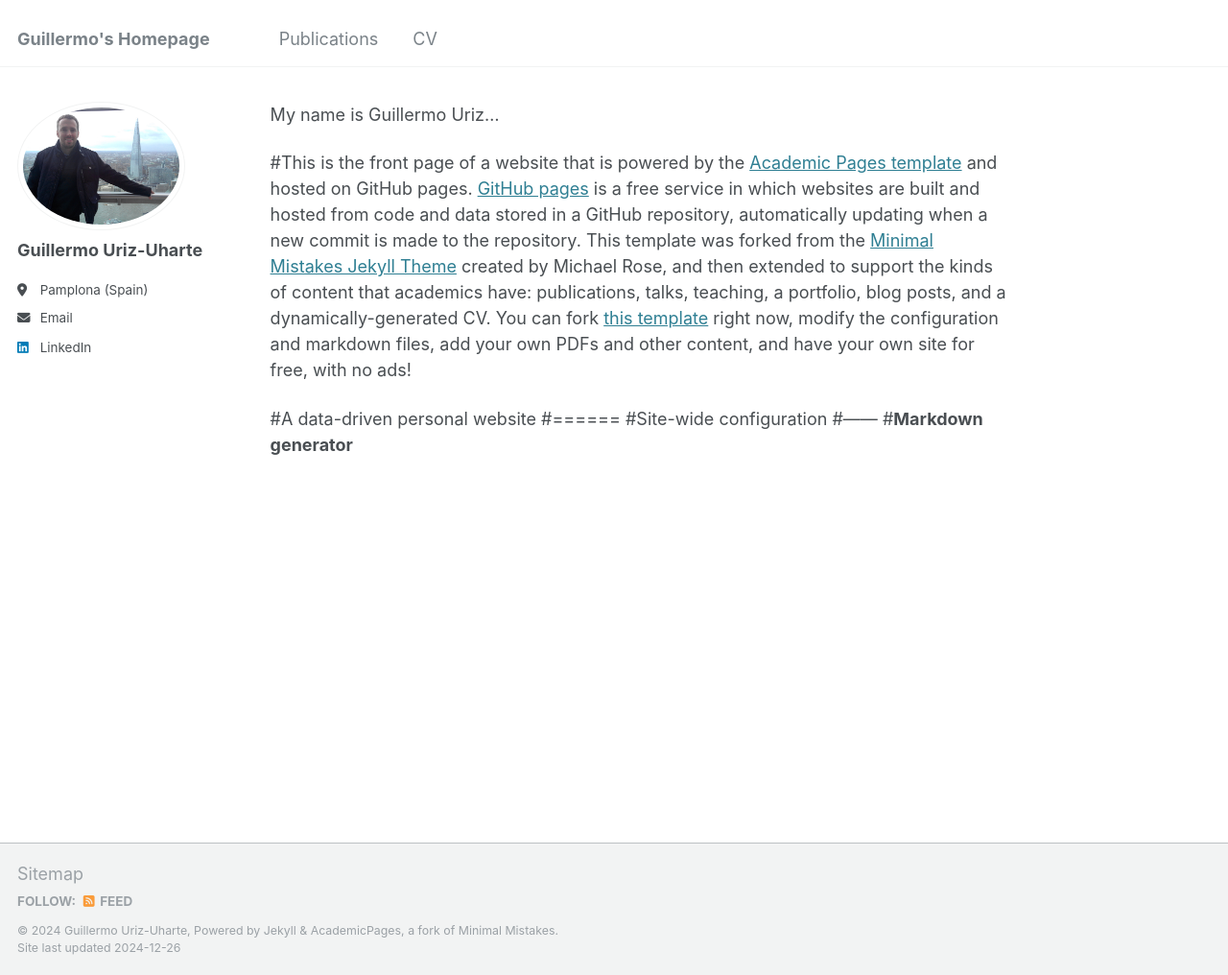
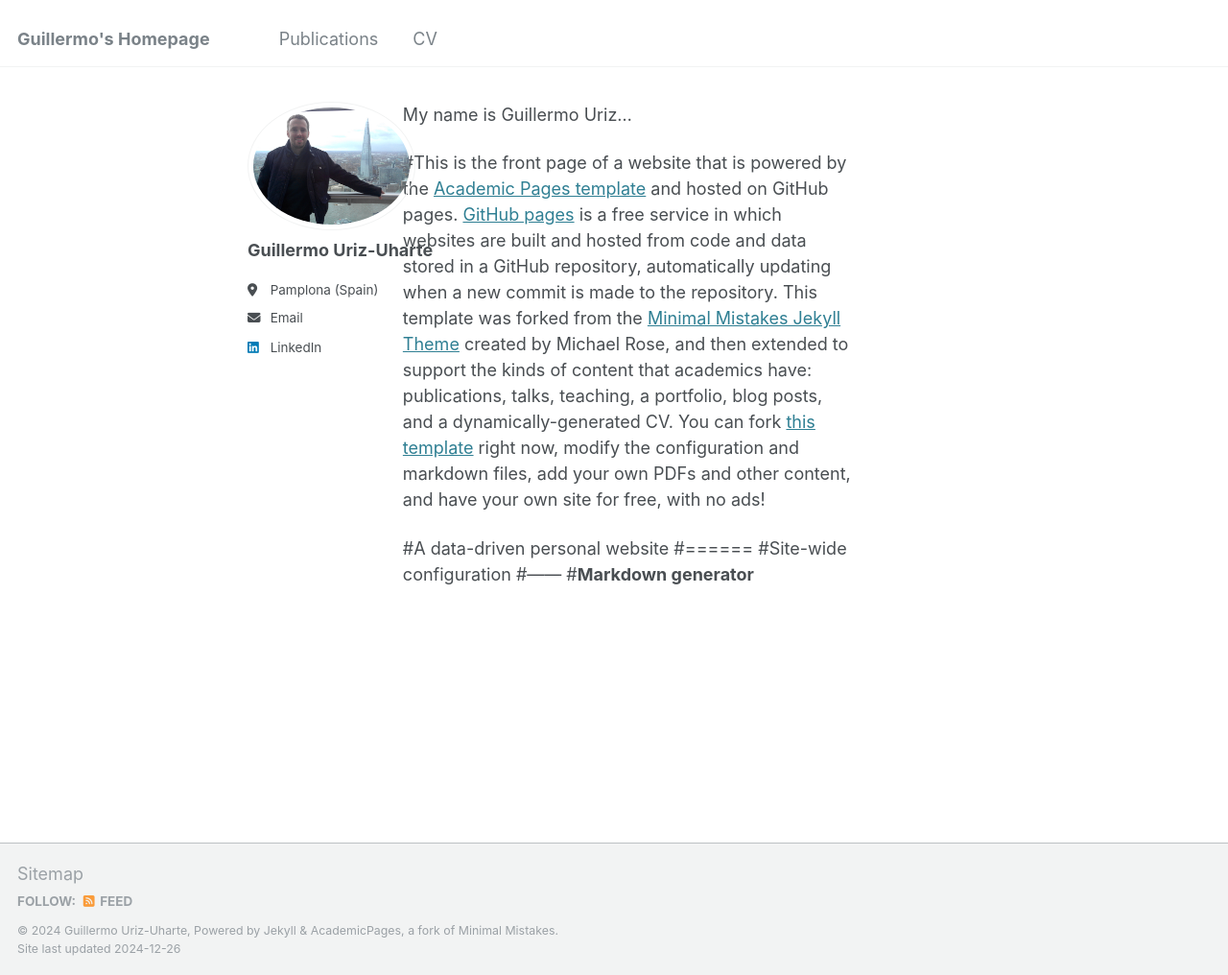
Before and after one commit to GuilleUriz/guillermouriz, a Jekyll site: the page built from _pages/about.md, in a window 1280 px wide and 1016 px high. Shown: the whole window at 96% size. Built offline with Jekyll 4.4.1, drawn with Linux system fonts in a browser that asks for light colours.

Commit message:
Update _page.scss

```diff
--- a/_sass/_page.scss
+++ b/_sass/_page.scss
@@ -12,7 +12,7 @@
   animation-delay: 0.35s;
 
   @include breakpoint($x-large) {
-    max-width: 1800px;
+    max-width: 800px;
   }
 }
 
```
